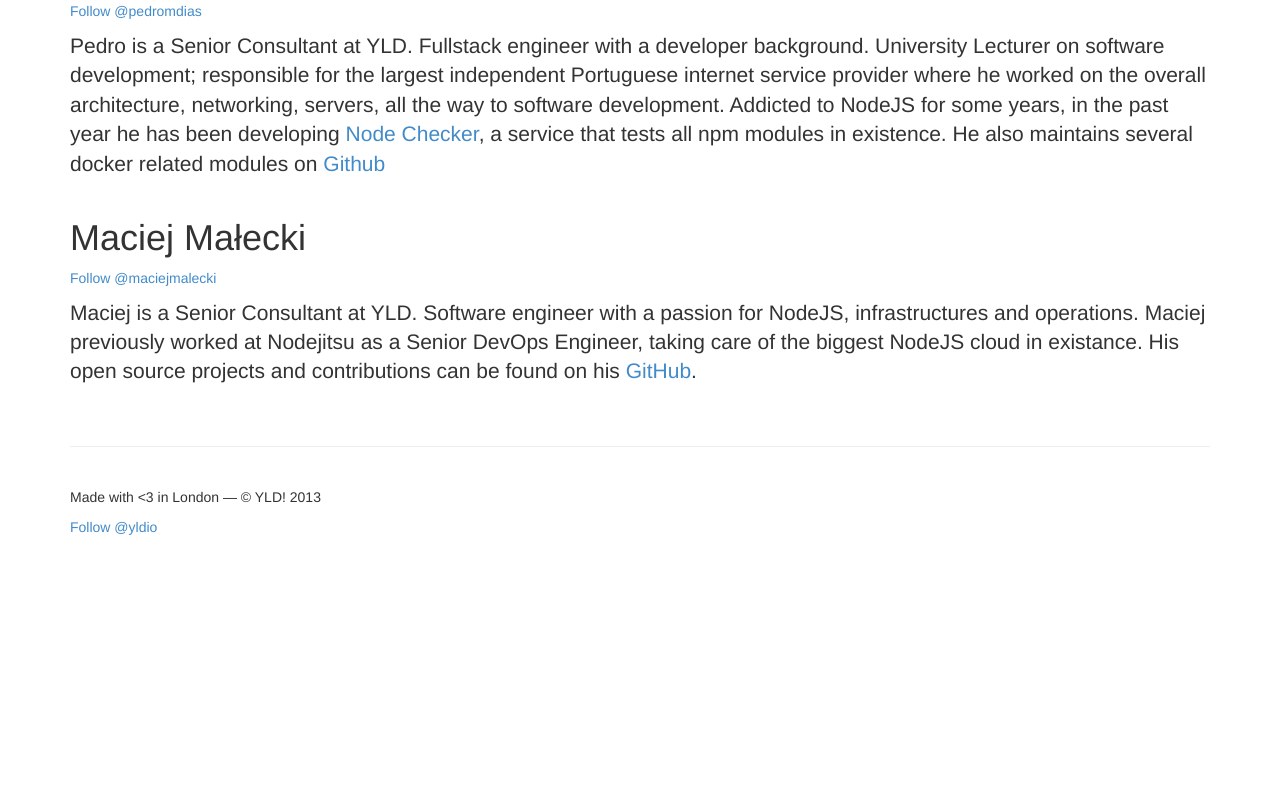
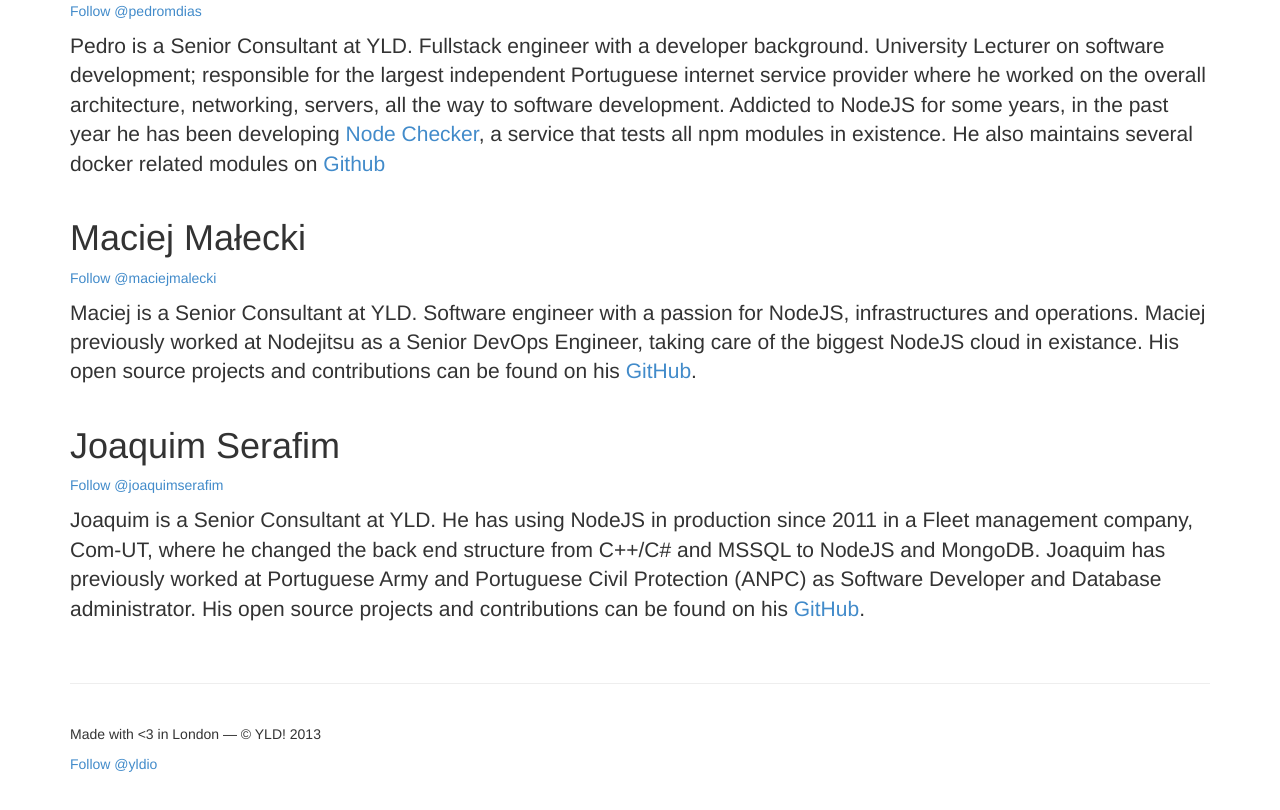
Before and after one commit to dscape/yldio, a website: page www/index.html in a window 1280 px wide. Shown: the part 2014-2824 px from the top of the page. Before the commit the page ends 2601 px from the top, so only its background shows below. Drawn offline with Linux system fonts and the light colour scheme.

Commit message:
Joaquim on boat

```diff
--- a/www/index.html
+++ b/www/index.html
@@ -196,6 +196,23 @@
           </p>
         </div>
 
+        <div class="container" itemscope="" itemtype="http://data-vocabulary.org/Person">
+          <h1>
+            <span itemprop="name">Joaquim Serafim</span>
+            <a href="http://twitter.com/joaquimserafim" style="display:none" itemprop="url">http://twitter.com/joaquimserafim</a>
+          </h1>
+          <p>
+            <a href="https://twitter.com/joaquimserafim" class="twitter-follow-button" data-show-count="false" data-dnt="true">Follow @joaquimserafim</a>
+            <script type="text/javascript"></script>
+          </p>
+          <p class="lead">
+            Joaquim is a <span itemprop="role">Senior Consultant</span> at YLD.
+            He has using NodeJS in production since 2011 in a Fleet management company, Com-UT, where he changed the back end structure from C++/C# and MSSQL to NodeJS and MongoDB. Joaquim has previously worked at Portuguese Army and Portuguese Civil Protection (ANPC) as Software Developer and Database administrator. His
+            open source projects and contributions can be found on his
+            <a href="https://github.com/joaquimserafim">GitHub</a>.
+          </p>
+        </div>
+
     <div class="container">
       <div class="footer">
         <p>
```
